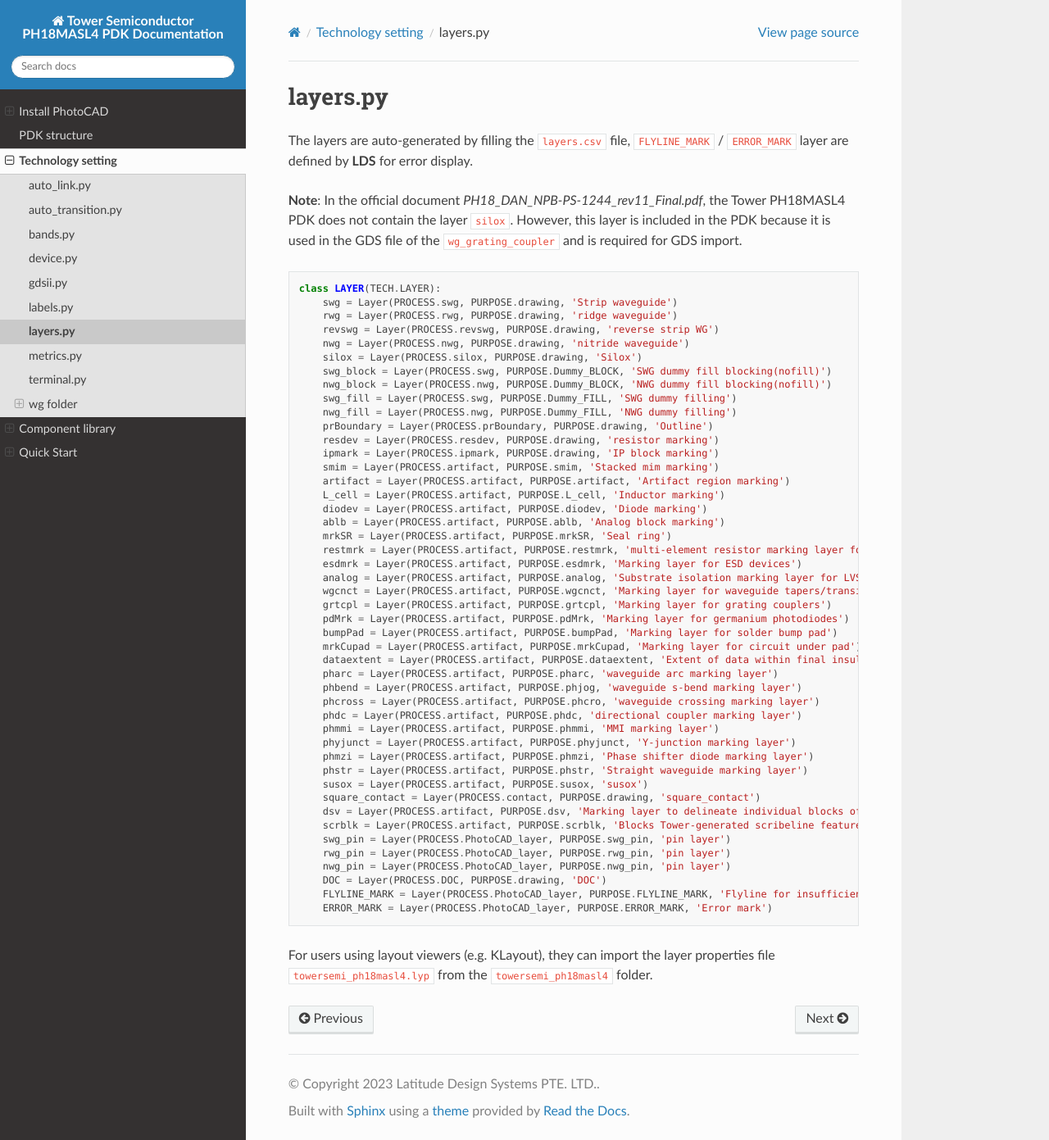
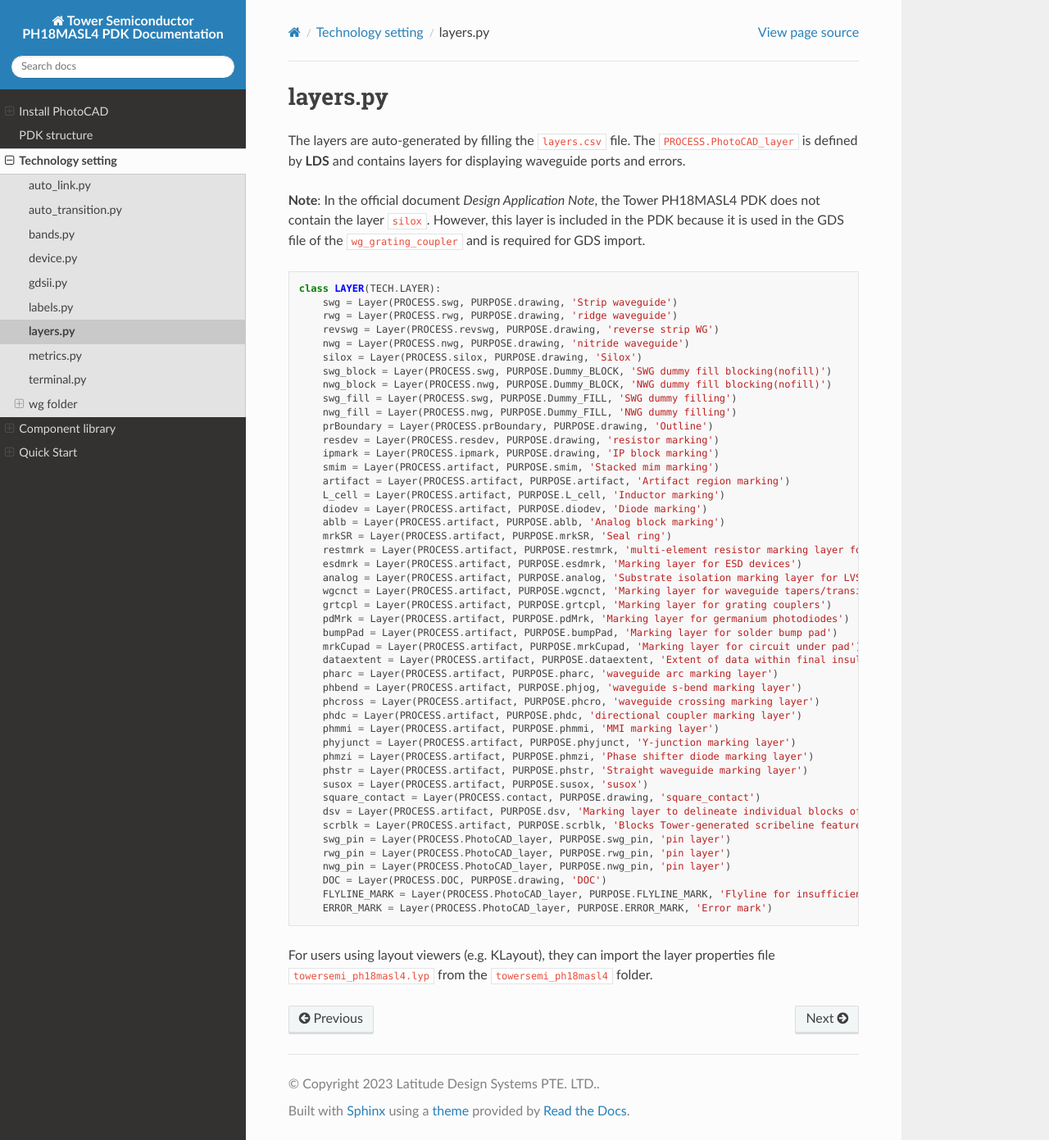
Before and after one commit to Latitudeda/Towersemi_ph18masl4, a Sphinx documentation site: the page built from docs/source/tech/layers.rst, in a window 1280 px wide and 1391 px high. Shown: the whole window at 82% size. Built offline with Sphinx 7.4.7 and the Read the Docs theme 3.1.0, drawn with Linux system fonts in a browser that asks for light colours.

Commit message:
update_261014

```diff
--- a/docs/source/tech/layers.rst
+++ b/docs/source/tech/layers.rst
@@ -1,9 +1,9 @@
 layers.py
 ==============
 
-The layers are auto-generated by filling the ``layers.csv`` file, ``FLYLINE_MARK`` / ``ERROR_MARK`` layer are defined by **LDS** for error display.
+The layers are auto-generated by filling the ``layers.csv`` file. The ``PROCESS.PhotoCAD_layer`` is defined by **LDS** and contains layers for displaying waveguide ports and errors.
 
-**Note**: In the official document `PH18_DAN_NPB-PS-1244_rev11_Final.pdf`, the Tower PH18MASL4 PDK does not contain the layer ``silox``. However, this layer is included in the PDK because it is used in the GDS file of the ``wg_grating_coupler`` and is required for GDS import.
+**Note**: In the official document `Design Application Note`, the Tower PH18MASL4 PDK does not contain the layer ``silox``. However, this layer is included in the PDK because it is used in the GDS file of the ``wg_grating_coupler`` and is required for GDS import.
 
 ::
 
```
Also changed, not shown: docs/source/images/ASDL_2.png.
